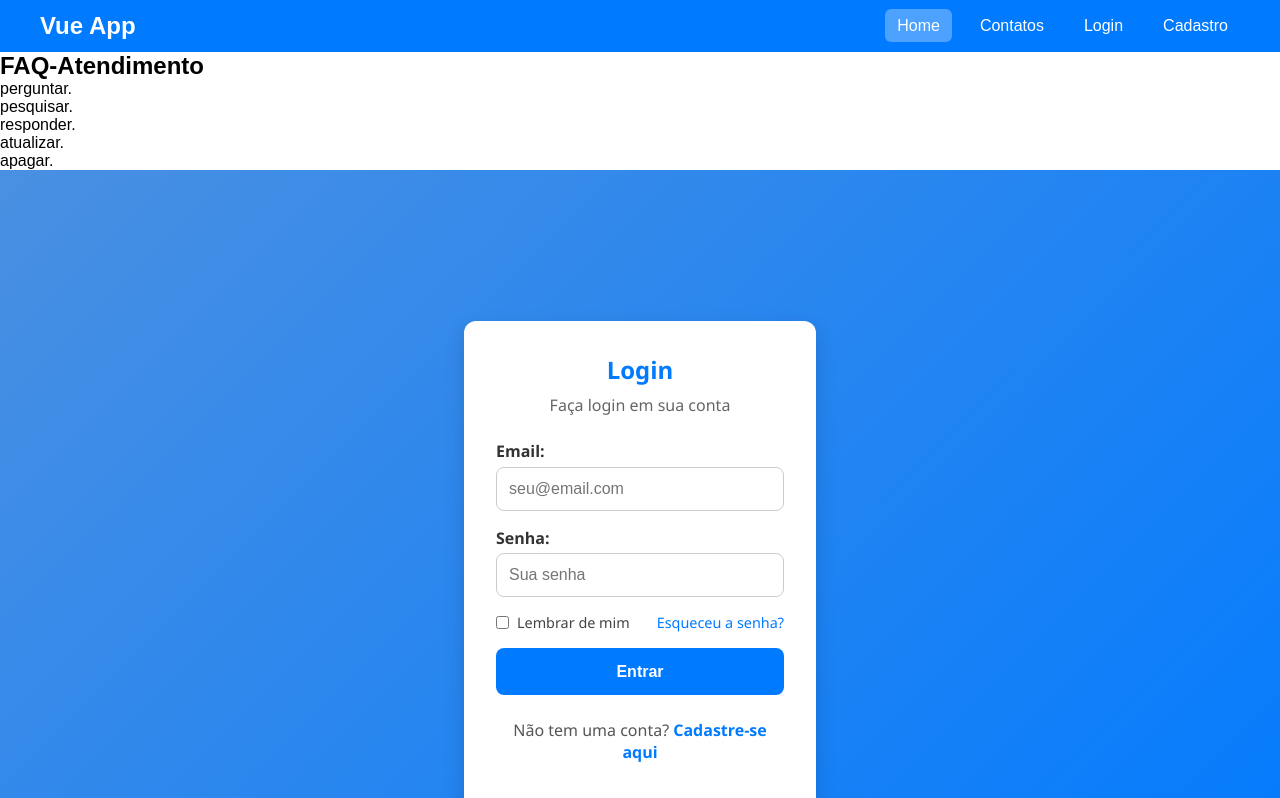
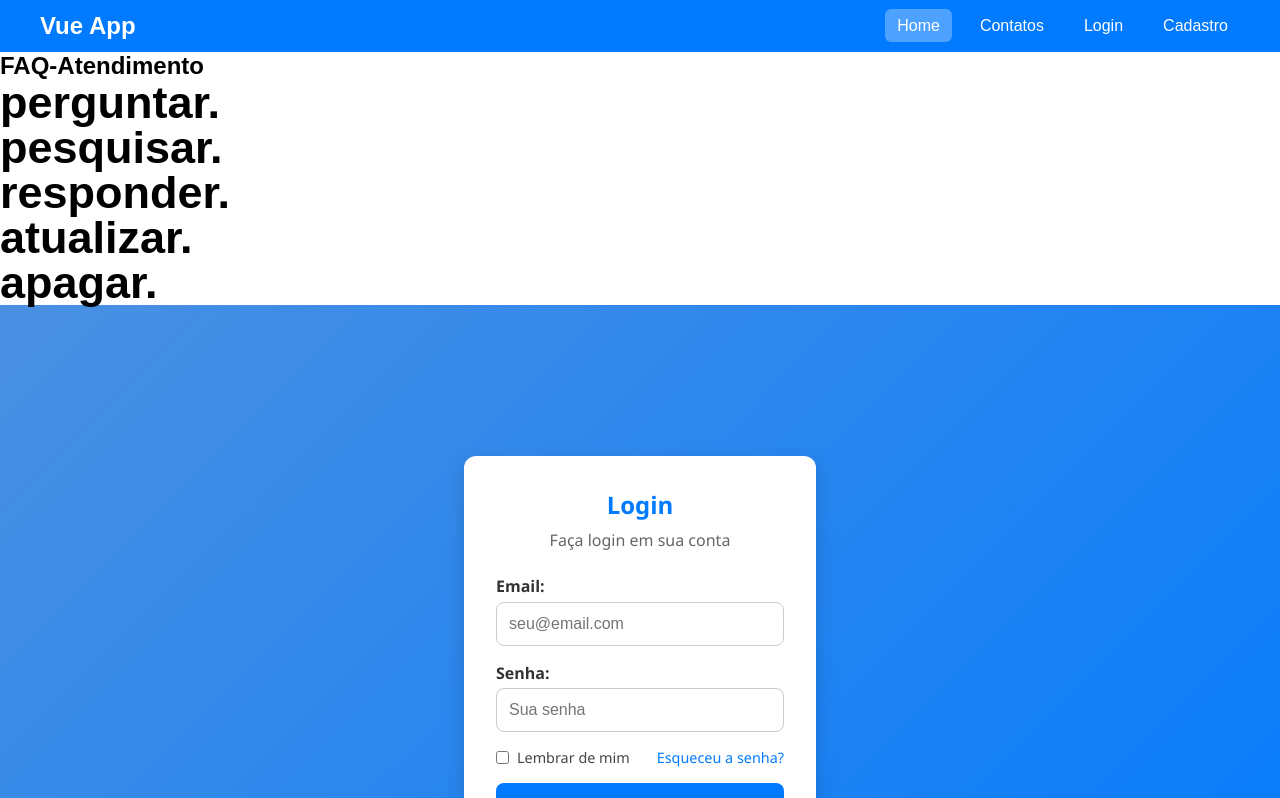
Before and after one commit to carlospontocom/mvp, a Vue app: page / in a window 1280 px wide. Shown: the top 798 px of the page. Built offline with nearby package versions, Linux system fonts and the light colour scheme.

Commit message:
teste de novo branch para não afetar a original

```diff
--- a/src/styles/homeView.scss
+++ b/src/styles/homeView.scss
@@ -3,7 +3,7 @@
   flex-direction: column;
 }
 
-.temas h2{
+.temas span{
   font-size: 45px;
   font-weight: 800;
   line-height: 100%;
```
